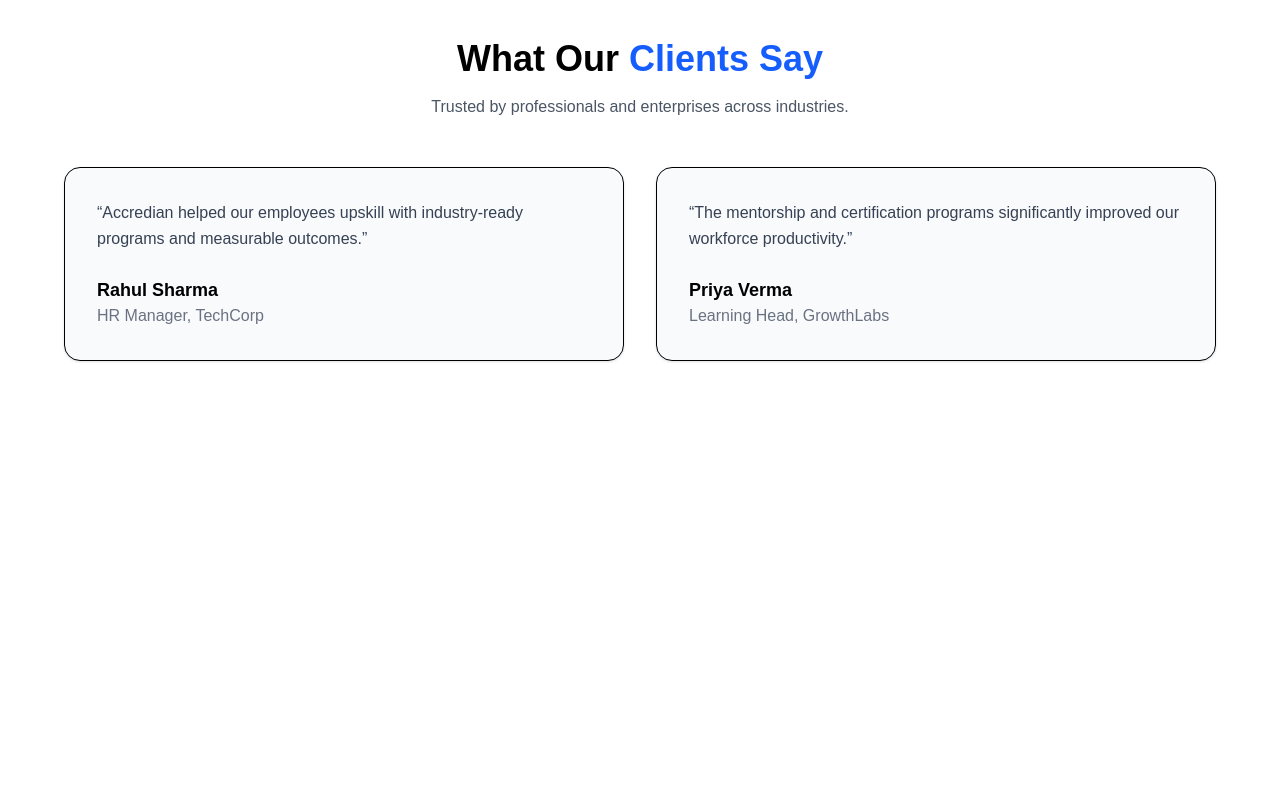
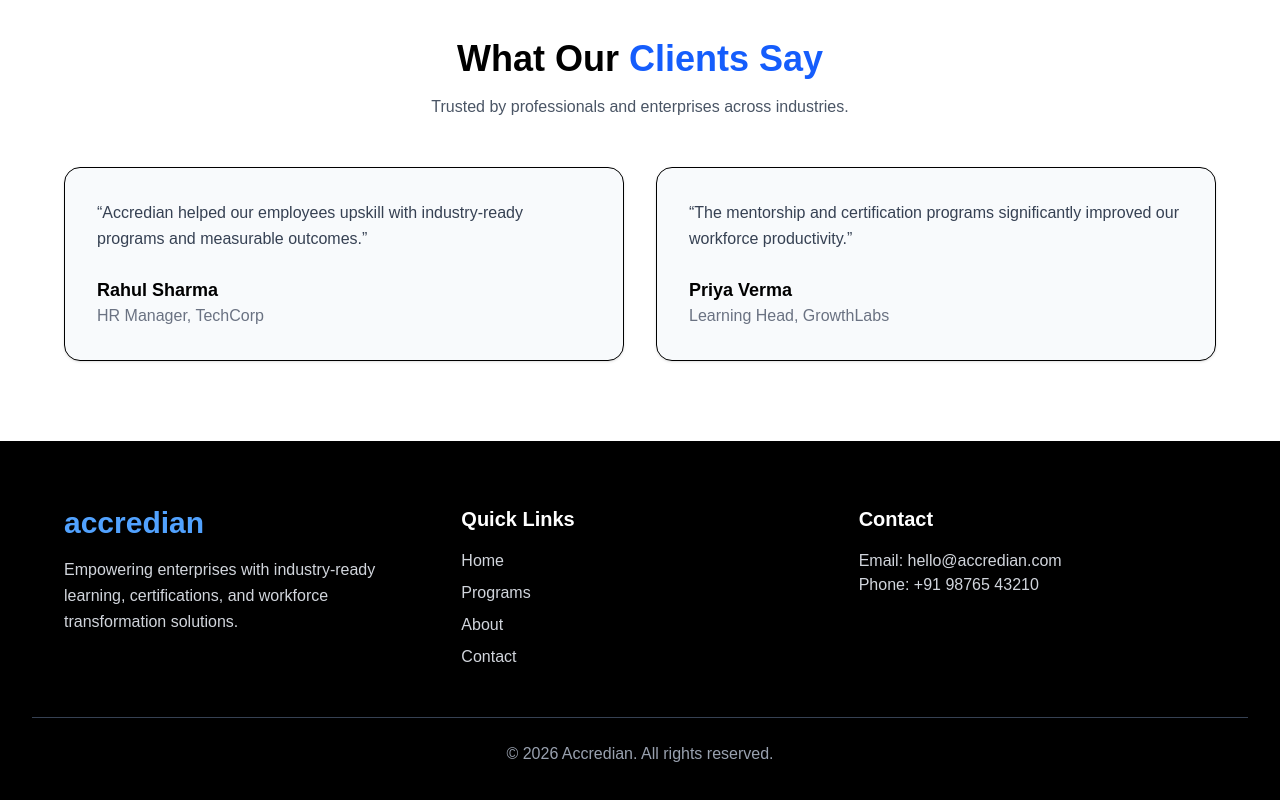
Before and after one commit to Roobika-M/nextjs, a Next.js app in the folder clone-project/: page / in a window 1280 px wide. Shown: the part 1608-2408 px from the top of the page. Before the commit the page ends 2049 px from the top, so only its background shows below. Built offline with nearby package versions, Linux system fonts and the light colour scheme.

Commit message:
+ footer

```diff
--- a/clone-project/app/page.js
+++ b/clone-project/app/page.js
@@ -5,15 +5,17 @@ import Hero from "@/components/Hero";
 import Features from "@/components/Features";
 import Stats from"@/components/Stats";
 import Testi from "@/components/Testimonials";
+import Footer from "@/components/Footer";
 
 export default function Home() {
   return (
     <main>
       <Navbar />
       <Hero />
+      <Stats />
       <Features />
-      <Stats />
       <Testi />
+      <Footer />
     </main>
   );
 }
--- /dev/null
+++ b/clone-project/components/Footer.jsx
@@ -0,0 +1,49 @@
+export default function Footer() {
+  return (
+    <footer className="bg-black text-white px-8 py-16">
+      <div className="max-w-6xl mx-auto grid md:grid-cols-3 gap-10">
+
+        {/* Logo + About */}
+        <div>
+          <h2 className="text-3xl font-bold text-blue-400 mb-4">
+            accredian
+          </h2>
+          <p className="text-gray-300 leading-relaxed">
+            Empowering enterprises with industry-ready learning,
+            certifications, and workforce transformation solutions.
+          </p>
+        </div>
+
+        {/* Quick Links */}
+        <div>
+          <h3 className="text-xl font-semibold mb-4">
+            Quick Links
+          </h3>
+          <ul className="space-y-2 text-gray-300">
+            <li>Home</li>
+            <li>Programs</li>
+            <li>About</li>
+            <li>Contact</li>
+          </ul>
+        </div>
+
+        {/* Contact */}
+        <div>
+          <h3 className="text-xl font-semibold mb-4">
+            Contact
+          </h3>
+          <p className="text-gray-300">
+            Email: hello@accredian.com
+          </p>
+          <p className="text-gray-300">
+            Phone: +91 98765 43210
+          </p>
+        </div>
+      </div>
+
+      <div className="text-center text-gray-400 mt-12 border-t border-gray-700 pt-6">
+        © 2026 Accredian. All rights reserved.
+      </div>
+    </footer>
+  );
+}
```
